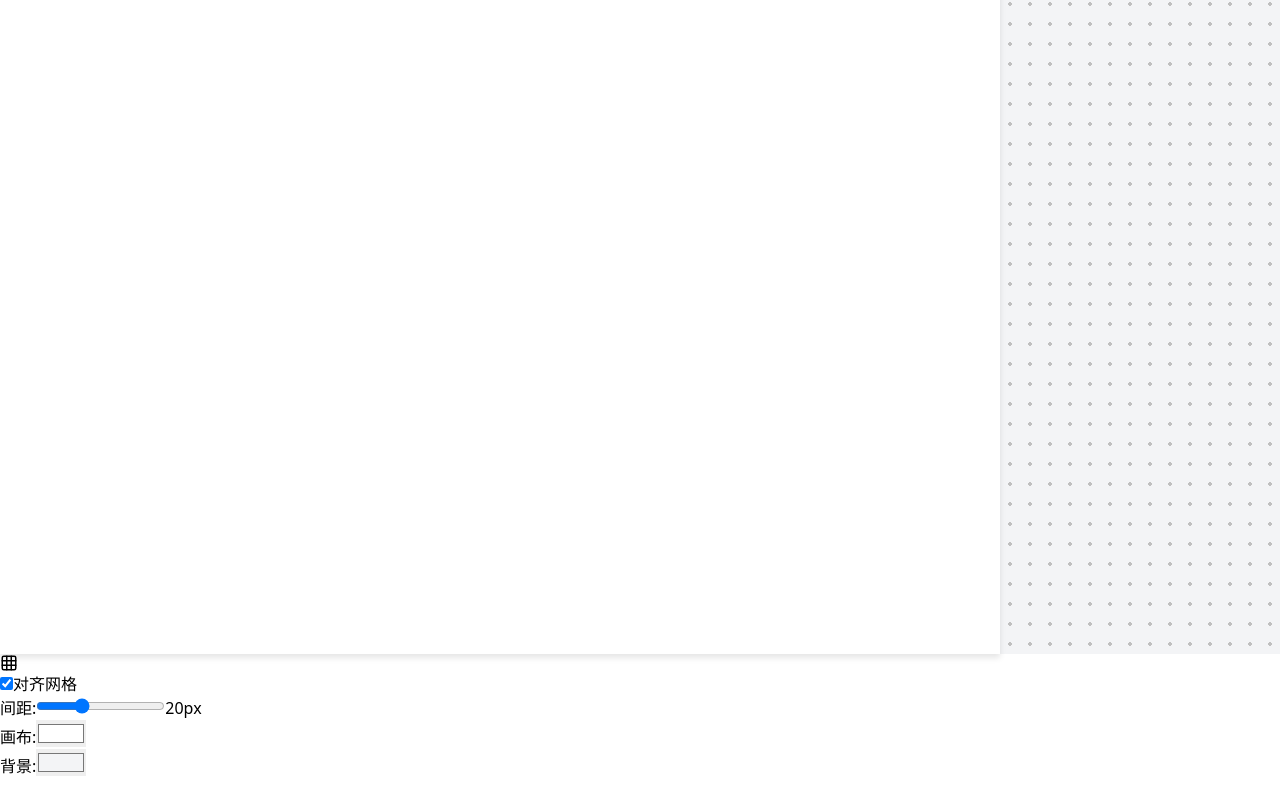
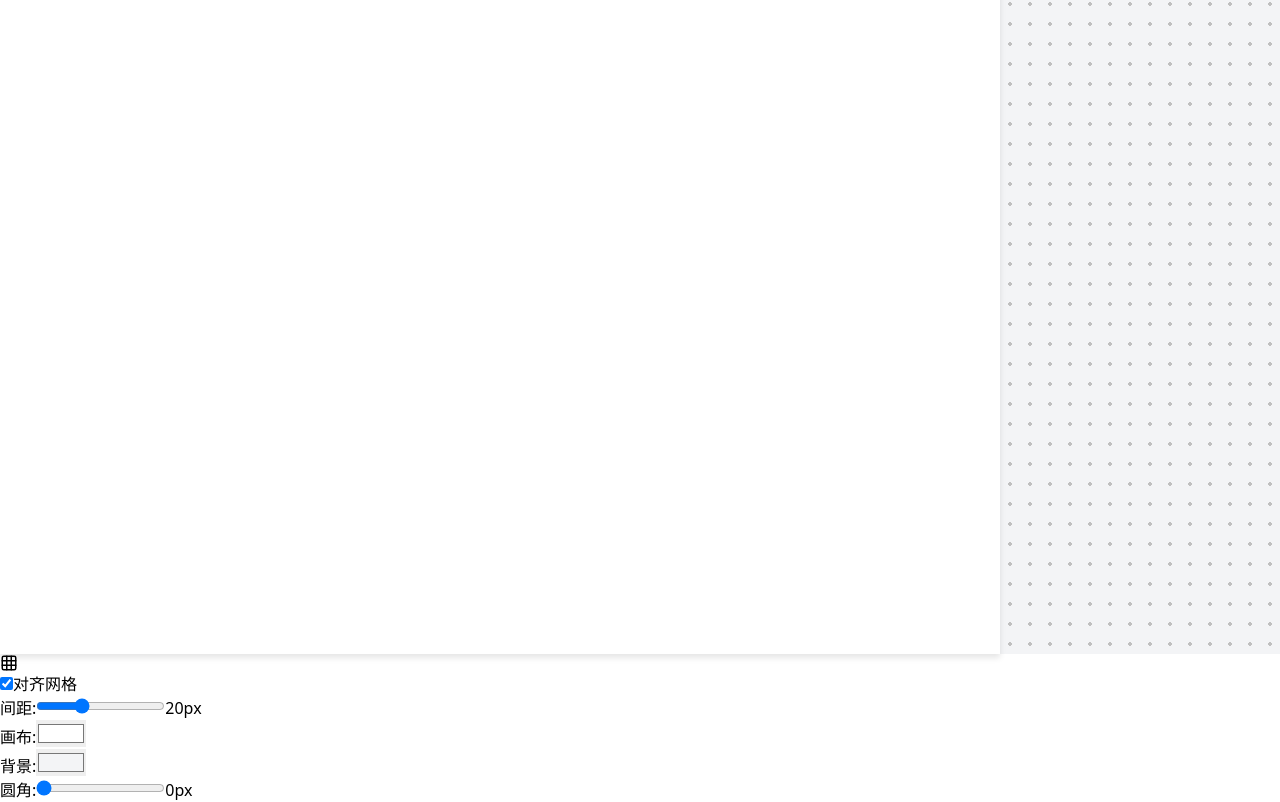
Before and after one commit to LYSteven-16/CodeMyPage, a React (Vite) app: page / in a window 1280 px wide. Shown: the part 1441-2243 px from the top of the page. Before the commit the page ends 2219 px from the top, so only its background shows below. Built offline with nearby package versions, Linux system fonts and the light colour scheme.

Commit message:
Add canvas border radius setting

```diff
--- a/src/App.tsx
+++ b/src/App.tsx
@@ -9,6 +9,7 @@ interface GridSettings {
   dotSpacing: number;
   snapToGrid: boolean;
   canvasBackground: string;
+  canvasBorderRadius: number;
   dotGridBackground: string;
 }
 
@@ -34,6 +35,7 @@ function App() {
     dotSpacing: 20,
     snapToGrid: true,
     canvasBackground: '#ffffff',
+    canvasBorderRadius: 0,
     dotGridBackground: '#f3f4f6'
   });
 
@@ -85,7 +87,7 @@ function App() {
       }
     };
 
-    const html = `<!DOCTYPE html><html lang="zh-CN"><head><meta charset="UTF-8"><meta name="viewport" content="width=device-width,initial-scale=1.0"><title>我的网页</title><script src="https://cdn.tailwindcss.com"></script><style>body{margin:0;min-height:100vh;position:relative;background:${gridSettings.dotGridBackground}}.page-container{position:relative;width:${CANVAS_WIDTH}px;margin:0 auto;background:${gridSettings.canvasBackground};min-height:${CANVAS_MIN_HEIGHT}px}</style></head><body><div class="page-container">${components.map(c => renderComponentHTML(c)).join('\n')}</div></body></html>`;
+    const html = `<!DOCTYPE html><html lang="zh-CN"><head><meta charset="UTF-8"><meta name="viewport" content="width=device-width,initial-scale=1.0"><title>我的网页</title><script src="https://cdn.tailwindcss.com"></script><style>body{margin:0;min-height:100vh;position:relative;background:${gridSettings.dotGridBackground}}.page-container{position:relative;width:${CANVAS_WIDTH}px;margin:0 auto;background:${gridSettings.canvasBackground};min-height:${CANVAS_MIN_HEIGHT}px;border-radius:${gridSettings.canvasBorderRadius}px}</style></head><body><div class="page-container">${components.map(c => renderComponentHTML(c)).join('\n')}</div></body></html>`;
     const b = new Blob([html], { type: 'text/html' });
     const u = URL.createObjectURL(b);
     const a = document.createElement('a'); a.href = u; a.download = 'my-page.html'; a.click();
@@ -309,7 +311,7 @@ function App() {
           <button onClick={() => setShowPreview(false)} className="px-4 py-2 bg-gray-200 rounded-lg">返回编辑</button>
         </div>
         <div className="py-8 px-4 flex justify-center">
-          <div style={{ position: 'relative', width: CANVAS_WIDTH, minHeight: previewHeight, backgroundColor: gridSettings.canvasBackground, margin: '0 auto' }}>
+          <div style={{ position: 'relative', width: CANVAS_WIDTH, minHeight: previewHeight, backgroundColor: gridSettings.canvasBackground, borderRadius: gridSettings.canvasBorderRadius, margin: '0 auto' }}>
             {components.map(comp => {
               const width = comp.width || 300;
               const height = comp.height || 200;
@@ -376,6 +378,7 @@ function App() {
             onDelete={handleDelete}
             gridBackground={gridBackground}
             canvasBackground={gridSettings.canvasBackground}
+            canvasBorderRadius={gridSettings.canvasBorderRadius}
             zoom={zoom}
             onDoubleClick={handleDoubleClick}
             onDragStart={handleWidgetDragStart}
@@ -464,6 +467,19 @@ function App() {
                 title="背景颜色"
               />
             </div>
+            <div className="w-px h-4 bg-gray-300" />
+            <div className="flex items-center gap-1 text-sm">
+              <span>圆角:</span>
+              <input
+                type="range"
+                min="0"
+                max="24"
+                value={gridSettings.canvasBorderRadius}
+                onChange={(e) => handleGridChange({ canvasBorderRadius: parseInt(e.target.value) })}
+                className="w-16"
+              />
+              <span className="w-6 text-xs">{gridSettings.canvasBorderRadius}px</span>
+            </div>
           </div>
         </div>
       </div>
@@ -478,6 +494,7 @@ const WorkArea = forwardRef<HTMLDivElement, any>(({
 
   gridBackground,
   canvasBackground,
+  canvasBorderRadius = 0,
   zoom = 100,
   onDoubleClick,
   onDragStart,
@@ -506,7 +523,7 @@ const WorkArea = forwardRef<HTMLDivElement, any>(({
       <div
         ref={canvasRef}
         className="relative mx-auto"
-        style={{ width: CANVAS_WIDTH, minHeight: canvasHeight, backgroundColor: canvasBackground, boxShadow: '0 4px 6px rgba(0,0,0,0.1)', zoom: `${zoom}%` }}
+        style={{ width: CANVAS_WIDTH, minHeight: canvasHeight, backgroundColor: canvasBackground, borderRadius: canvasBorderRadius, boxShadow: '0 4px 6px rgba(0,0,0,0.1)', zoom: `${zoom}%` }}
       >
         {components.length === 0 ? (
           <div className="h-64 flex items-center justify-center text-gray-400">
```
